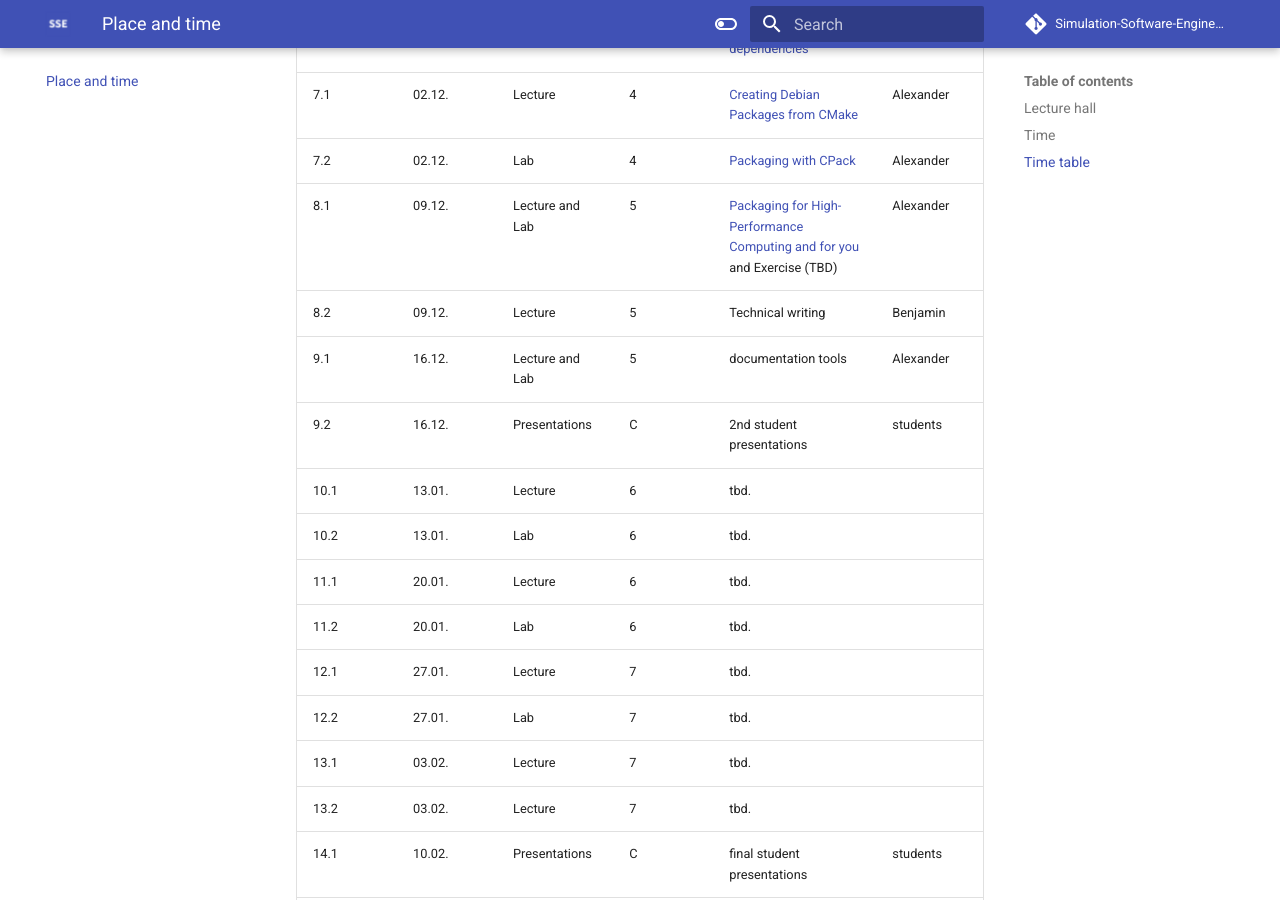
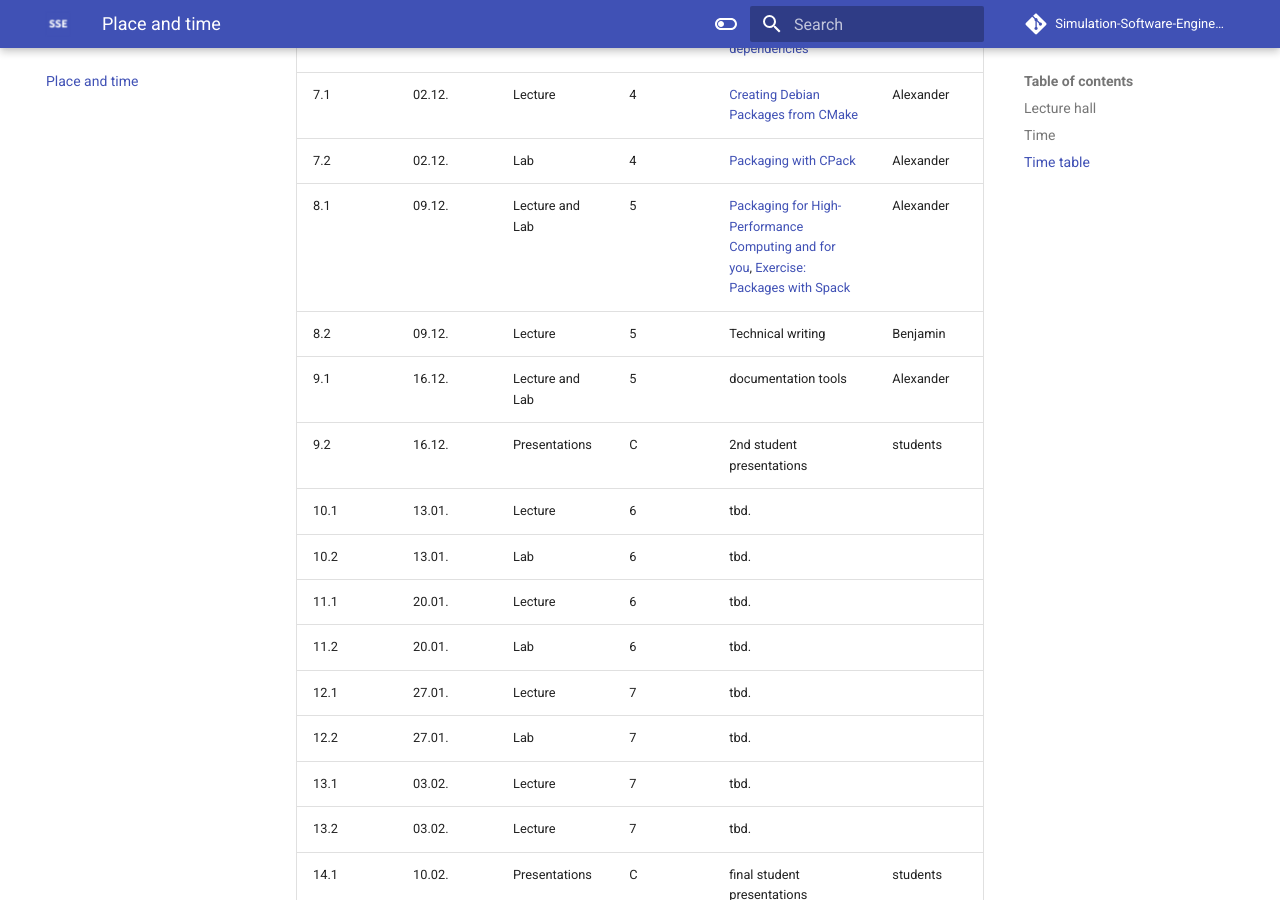
Before and after one commit to Simulation-Software-Engineering/homepage, an MkDocs documentation site: the page built from docs/place-and-time.md, in a window 1280 px wide and 900 px high, scrolled down 1742 px. Built offline with MkDocs 1.6.1 and Material for MkDocs 9.7.7, drawn with Linux system fonts in a browser that asks for light colours; comment, search, counter and statistics services are not loaded.

Commit message:
[place and time] Add Spacke exercise sheet to space and time

```diff
--- a/docs/place-and-time.md
+++ b/docs/place-and-time.md
@@ -39,7 +39,7 @@ Please note that we might adjust the time table during the semester. You find a
 |    6.2 | 25.11. |Lab | 4 | [Let's fight with CMake, Docker, and some dependencies](https://github.com/Simulation-Software-Engineering/Lecture-Material/blob/main/building-and-packaging/material/exercise_cmake_text.md) | Benjamin |
 |    7.1 | 02.12. |Lecture | 4 | [Creating Debian Packages from CMake](https://github.com/Simulation-Software-Engineering/Lecture-Material/blob/main/building-and-packaging/material/packaging_debian_slides.md) | Alexander |
 |    7.2 | 02.12. |Lab | 4 | [Packaging with CPack](https://github.com/Simulation-Software-Engineering/Lecture-Material/blob/main/building-and-packaging/material/packaging_cpack_debian_exercise.md) | Alexander |
-|    8.1 | 09.12. |Lecture and Lab| 5 | [Packaging for High-Performance Computing and for you](https://github.com/Simulation-Software-Engineering/Lecture-Material/blob/main/building-and-packaging/material/packaging_hpc_slides.md) and Exercise (TBD) | Alexander |
+|    8.1 | 09.12. |Lecture and Lab| 5 | [Packaging for High-Performance Computing and for you](https://github.com/Simulation-Software-Engineering/Lecture-Material/blob/main/building-and-packaging/material/packaging_spack_slides.md), [Exercise: Packages with Spack](https://github.com/Simulation-Software-Engineering/Lecture-Material/blob/main/building-and-packaging/material/packaging_spack_exercise.md)  | Alexander |
 |    8.2 | 09.12. |Lecture | 5 | Technical writing | Benjamin |
 |    9.1 | 16.12. |Lecture and Lab | 5 | documentation tools | Alexander |
 |    9.2 | 16.12. |Presentations | C | 2nd student presentations | students |
```
